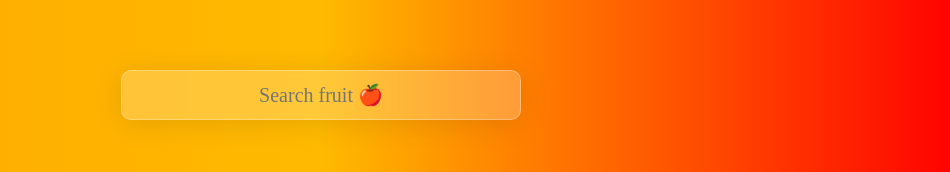
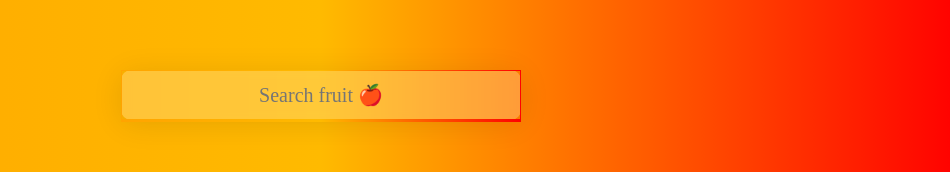
Before and after one commit to dantec97/fruit_search, a plain HTML site: page index.html in a window 1280 px wide. Shown: the part 245-417 px from the top of the page, without its empty margins (319-1269 px from the left). Drawn offline with nearby package versions, Linux system fonts and the light colour scheme.

Commit message:
Final before merge

```diff
--- a/style.css
+++ b/style.css
@@ -39,7 +39,9 @@ position: relative;
 
 .search-container input,
 .search-container .suggestions {
-
+  border: 1px solid transparent; /* Create a transparent border */
+  border-radius: 10px; /* Add some border radius */
+  border-image: linear-gradient(90deg, rgba(255,164,0,1) 0%, rgba(255,186,0,1) 50%, rgba(255,0,0,1) 100%) 1; /* Set gradient border */
 }
 .search-container input {
  /* TODO */
```
